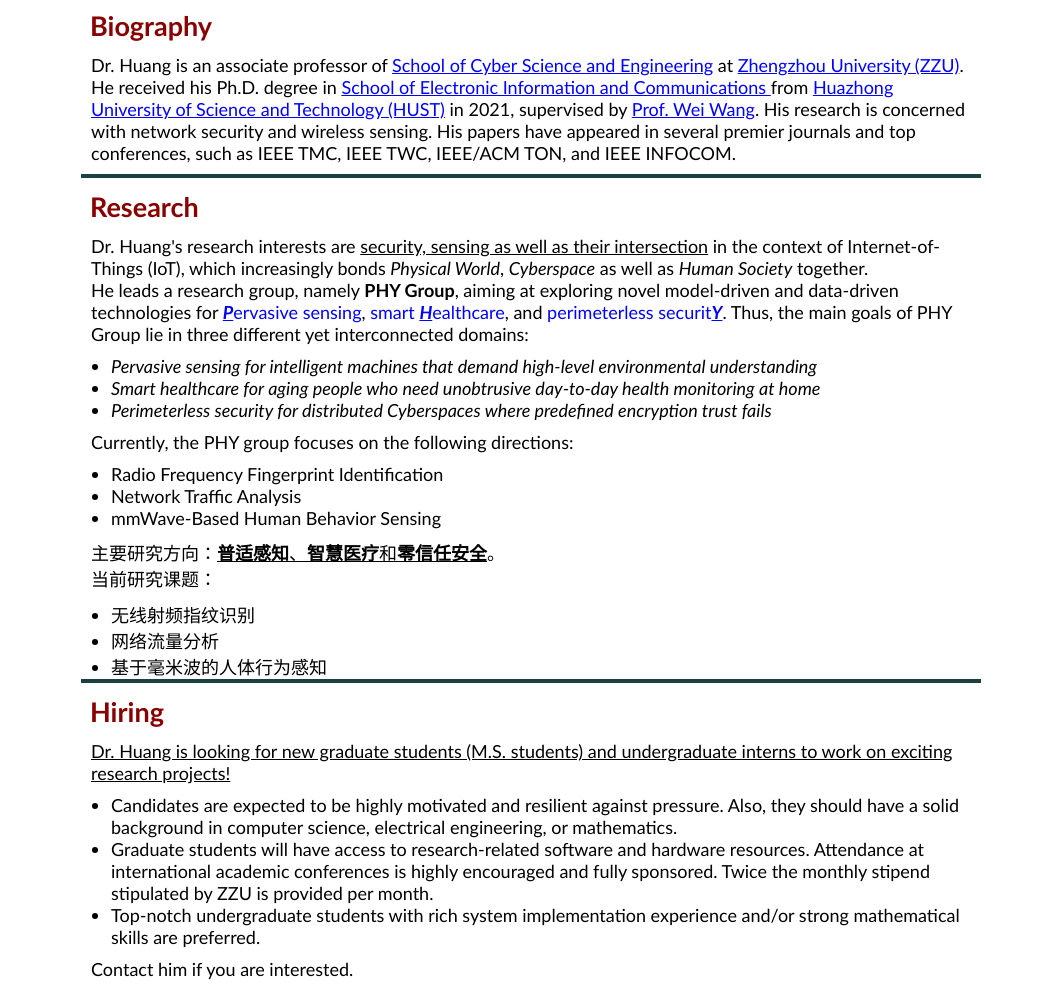
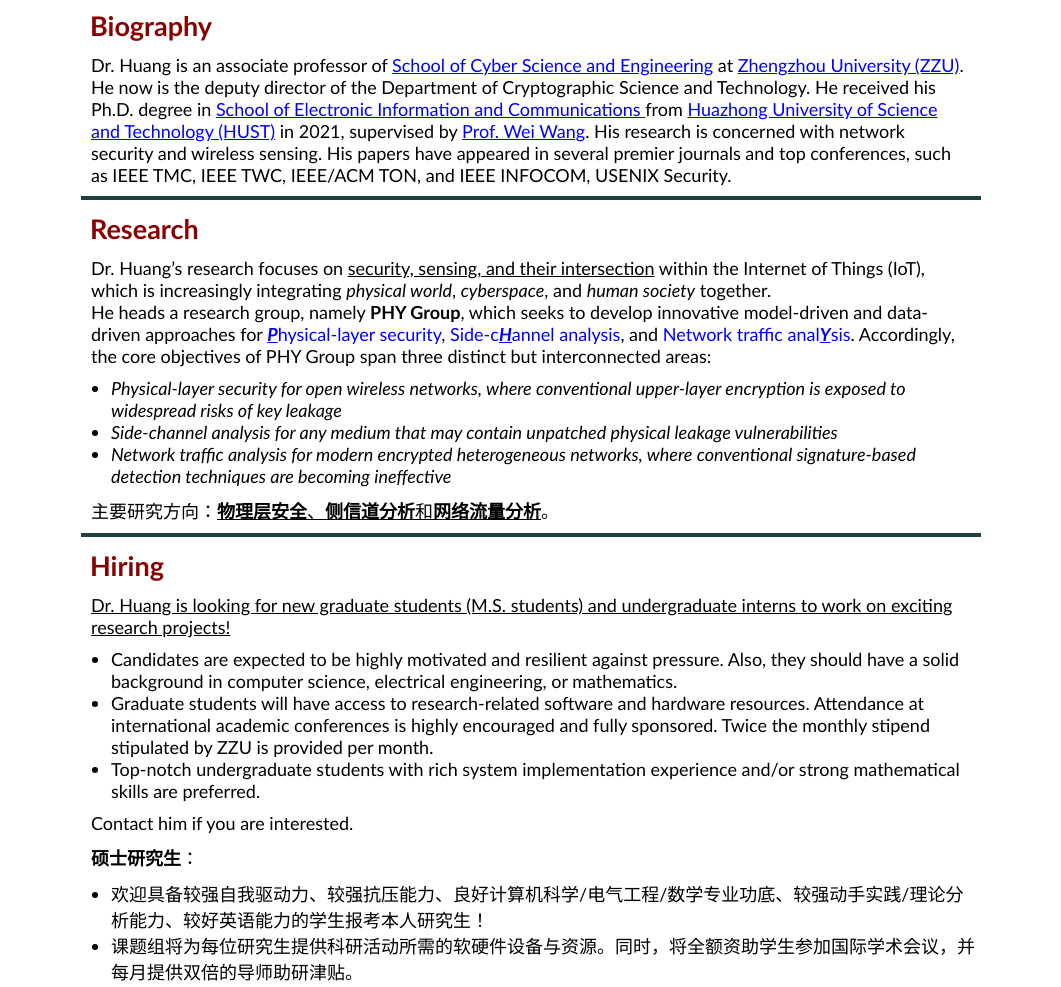
Before and after one commit to PhyGroup/phygroup.github.io, a plain HTML site: page index.html in a window 1280 px wide. Shown: the part 335-1322 px from the top of the page, without its empty margins (114-1175 px from the left). Drawn offline with Linux system fonts and the light colour scheme.

Commit message:
Update
brief

```diff
--- a/index.html
+++ b/index.html
@@ -126,52 +126,34 @@
                     <p>Dr. Huang is an associate professor of <a class="blue" href="http://softschool.zzu.edu.cn/">School of Cyber Science
                             and Engineering</a> at <a class="blue" href="http://www.zzu.edu.cn/">Zhengzhou University
                             (ZZU)</a>.
+                        He now is the deputy director of the Department of Cryptographic Science and Technology.
                         He received his Ph.D. degree in <a class="blue" href="https://eic.hust.edu.cn/">School of
                             Electronic Information and Communications
                         </a> from <a class="blue" href="https://www.hust.edu.cn/">Huazhong University of Science and
                             Technology (HUST)</a> in 2021, supervised by <a class="blue"
                             href="https://metaiot.group/">Prof. Wei Wang</a>. His research
                         is concerned with network security and wireless sensing. His papers have appeared in several premier
-                        journals and top conferences, such as IEEE TMC, IEEE TWC, IEEE/ACM TON, and IEEE INFOCOM.
+                        journals and top conferences, such as IEEE TMC, IEEE TWC, IEEE/ACM TON, and IEEE INFOCOM, USENIX Security.
                     </p>
 
                     <hr color="#1B4142", size="4px">
                     <h2 id="Research" style="color:#880000">Research</h2>
-                    <p>Dr. Huang's research interests are <u>security, sensing as well as their intersection</u> in the context
-                        of Internet-of-Things (IoT), which increasingly bonds <i>Physical World</i>, <i>Cyberspace</i> as well as <i>Human Society</i>
-                         together.<br>
-                        He leads a research group, namely <strong>PHY Group</strong>, aiming at exploring novel model-driven and
-                        data-driven technologies for <font color="blue"><strong><u><i>P</i></u></strong>ervasive sensing</font>, <font color="blue">smart <strong><u><i>H</i></u></strong>ealthcare</font>,
-                        and <font color="blue">perimeterless securit<strong><u><i>Y</i></u></strong></font>. Thus, the main goals of PHY Group lie in three
-                        different yet interconnected domains:<br>
+
+                    <p>Dr. Huang’s research focuses on <u>security, sensing, and their intersection</u> within the Internet of Things (IoT), which is increasingly integrating <i>physical world</i>, <i>cyberspace</i>, and <i>human society</i> together.<br>
+                        He heads a research group, namely <strong>PHY Group</strong>, which seeks to develop innovative model-driven and
+                        data-driven approaches for <font color="blue"><strong><u><i>P</i></u></strong>hysical-layer security</font>, <font color="blue">Side-c<strong><u><i>H</i></u></strong>annel analysis</font>,
+                        and <font color="blue">Network traffic anal<strong><u><i>Y</i></u></strong>sis</font>. Accordingly, the core objectives of PHY Group span three
+                        distinct but interconnected areas:<br>
                     </p>
                     <span>
                         <ul class="xie" style="list-style-type:disc">
-                            <li>Pervasive sensing for intelligent machines that demand high-level environmental understanding </li>
-                            <li>Smart healthcare for aging people who need unobtrusive day-to-day health monitoring at home</li>
-                            <li>Perimeterless security for distributed Cyberspaces where predefined encryption trust fails</li>
+                            <li>Physical-layer security for open wireless networks, where conventional upper-layer encryption is exposed to widespread risks of key leakage</li>
+                            <li>Side-channel analysis for any medium that may contain unpatched physical leakage vulnerabilities</li>
+                            <li>Network traffic analysis for modern encrypted heterogeneous networks, where conventional signature-based detection techniques are becoming ineffective</li>
                         </ul>
                     </span>
 
-                    <p> Currently, the PHY group focuses on the following directions:<br></p>
-
-                    <span>
-                        <ul style="list-style-type:disc">
-                            <li>Radio Frequency Fingerprint Identification</li>
-                            <li>Network Traffic Analysis</li>
-                            <li>mmWave-Based Human Behavior Sensing</li>
-                        </ul>
-                    </span>
-
-                    <p>主要研究方向：<u><strong>普适感知</strong>、<strong>智慧医疗</strong>和<strong>零信任安全</strong></u>。<br>
-                    当前研究课题：</p>
-                    <span>
-                        <ul style="list-style-type:disc">
-                            <li>无线射频指纹识别</li>
-                            <li>网络流量分析</li>
-                            <li>基于毫米波的人体行为感知</li>
-                        </ul>
-                    </span>
+                    <p>主要研究方向：<u><strong>物理层安全</strong>、<strong>侧信道分析</strong>和<strong>网络流量分析</strong></u>。<br>
 
                     <hr color="#1B4142", size="4px">
 
@@ -194,7 +176,7 @@
                         </ul>
                     </span>
                     <p><strong>本科实习生</strong>：</p>
-                    <p>欢迎动手实践能力强、专业成绩排名靠前的本科实习生联系本人。</p>
+                    <p>欢迎动手实践能力强、自驱力强、专业成绩排名靠前的本科实习生联系本人。</p>
 
                     <hr color="#1B4142", size="4px">
 
```
